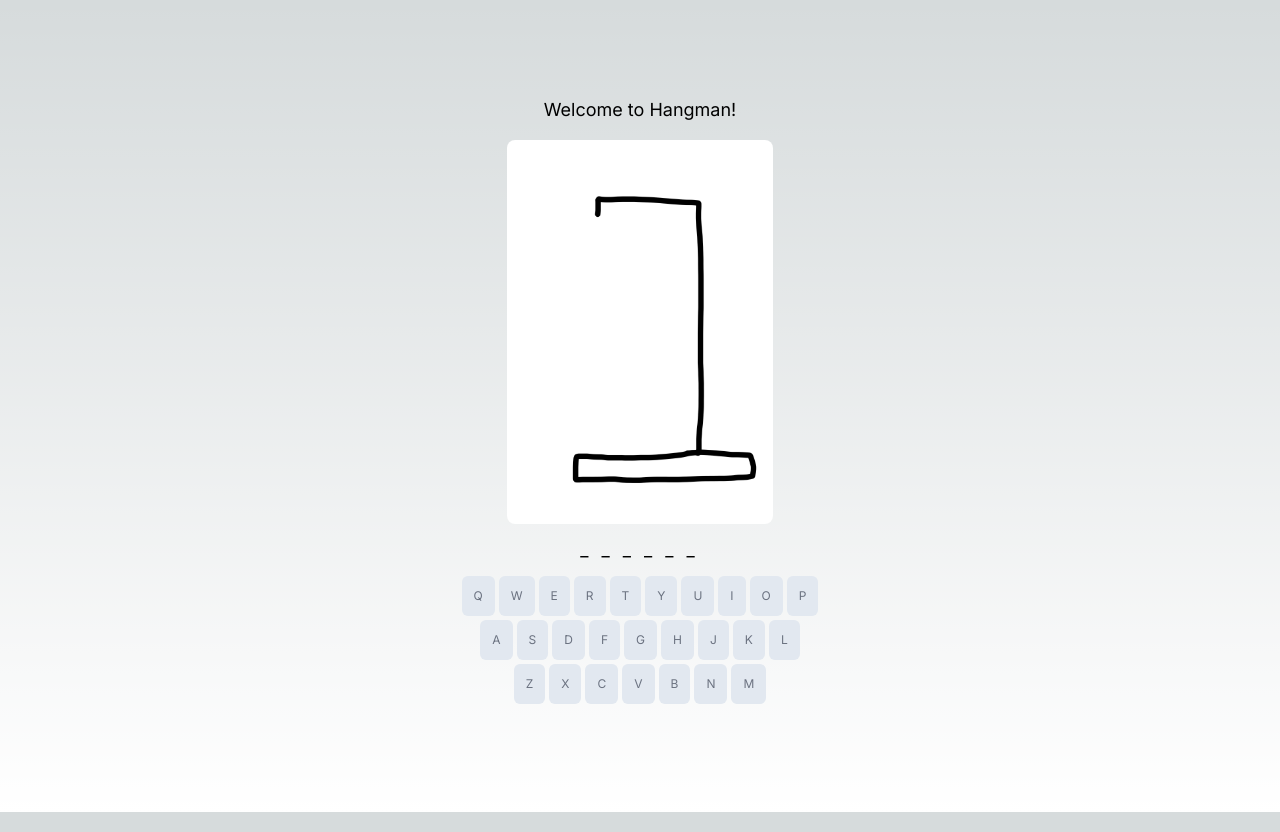
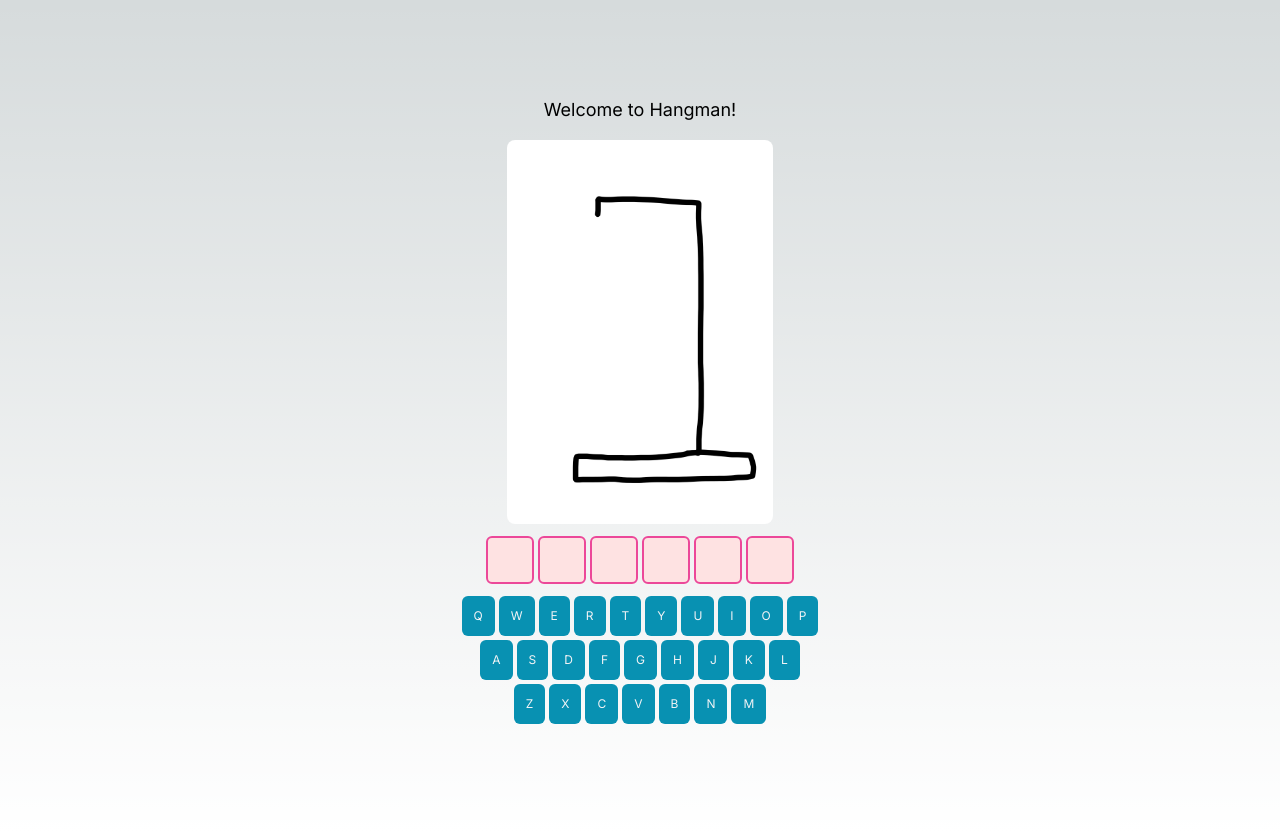
Before and after one commit to DevSaadia/hangman-nextjs, a Next.js app: page / in a window 1280 px wide. Built offline with nearby package versions, Linux system fonts and the light colour scheme.

Commit message:
ui changes

```diff
--- /dev/null
+++ b/app/components/LetterHolder.tsx
@@ -0,0 +1,16 @@
+import React from 'react'
+interface LetterHolderProps {
+    letter: string;
+}
+const LetterHolder: React.FC<LetterHolderProps> = ({ letter }) => {
+    return (
+        <div className='flex justify-center items-center w-12 h-12 rounded-md bg-red-100 border-2 border-pink-500'>
+            <p className=''>
+                {letter}
+
+            </p>
+        </div>
+    )
+}
+
+export default LetterHolder
--- a/app/components/QWERTY.tsx
+++ b/app/components/QWERTY.tsx
@@ -4,6 +4,8 @@ interface QWERTYProps {
     guess: string;
     onGuessChange: (guess: string) => void;
 }
+//TODO: Add a prop to disable the keyboard when misses are maxed out
+//TODO: Add a prop so keys only appear red if their value is part of the gueessed letters
 
 const QWERTY: React.FC<QWERTYProps> = ({ guess, onGuessChange }) => {
     const letters = ['QWERTYUIOP', 'ASDFGHJKL', 'ZXCVBNM'];
@@ -26,7 +28,7 @@ const QWERTY: React.FC<QWERTYProps> = ({ guess, onGuessChange }) => {
                                 handleClick(letter);
                                 handleButtonPress(e);
                             }}
-                            className=' rounded-md bg-slate-200 text-gray-500 text-xs p-3 disabled:bg-red-400'
+                            className=' rounded-md bg-cyan-600 text-gray-100 text-xs p-3 disabled:bg-cyan-800'
                         >
                             {letter}
                         </button>
--- a/app/page.tsx
+++ b/app/page.tsx
@@ -2,6 +2,7 @@
 import React, { useEffect, useState } from "react";
 import Image from "next/image";
 import QWERTY from "./components/QWERTY";
+import LetterHolder from "./components/LetterHolder";
 
 export default function Home() {
   const chosenWord = 'HAWAII';
@@ -12,12 +13,13 @@ export default function Home() {
   // const [imageSource, setimageSource] = useState(`/images/hangman${misses}.png`)
   const [winStatus, setwinStatus] = useState(false);
   const [gameOver, setgameOver] = useState(false);
+  const [loseStatus, setloseStatus] = useState(false);
 
-  const [chosenwordArray, setChosenwordArray] = useState<string[]>(new Array(chosenWord.length).fill('_'));
+  const [chosenwordArray, setChosenwordArray] = useState<string[]>(new Array(chosenWord.length).fill(''));
 
   //this is to make sure whenever the array has all the correct letters, win is shown immediately
   useEffect(() => {
-    if (!chosenwordArray.includes('_')) {
+    if (!chosenwordArray.includes('')) {
       console.log("win");
       setwinStatus(true);
       setgameOver(true);
@@ -58,12 +60,13 @@ export default function Home() {
       console.log("maxmisses" + maxMisses);
       console.log("boolean" + (misses >= maxMisses));
       setgameOver(misses >= maxMisses);
+      setloseStatus(misses >= maxMisses);
     }
     setinputValue('');
   }
 
   function resetGame() {
-    setChosenwordArray(new Array(chosenWord.length).fill('_'));
+    setChosenwordArray(new Array(chosenWord.length).fill(''));
     setwinStatus(false);
     setgameOver(false);
     setMisses(0);
@@ -81,6 +84,7 @@ export default function Home() {
 
   return (
     <main className="flex min-h-screen flex-col items-center justify-start p-24">
+
       <h1 className="text-lg mb-4">Welcome to Hangman!</h1>
       <div className="w-76 h-96  ">
         <Image className=" object-cover w-full h-full rounded-lg" src={`/images/${misses}.jpg`} width={400} height={400} alt={""} />
@@ -88,9 +92,17 @@ export default function Home() {
       {/* <p>Number of missses: {misses}</p> */}
       {gameOver && <h3>Game over!</h3>}
       {gameOver && winStatus && <h3>You win!</h3>}
+      {loseStatus && <h3>The word was {chosenWord}.</h3>}
 
-      <div className="flex flex-row text-lg my-3 gap-2">
-        {chosenwordArray.map((letter, index) => (<p key={index}>{letter}&nbsp;</p>))}</div>
+
+
+      <div className="flex flex-row text-lg my-3 gap-1">
+        {chosenwordArray.map((letter, index) => (
+          <LetterHolder key={index} letter={letter} />
+
+        ))
+        }
+      </div>
 
       <QWERTY guess={inputValue} onGuessChange={checkGuess} />
       {/* <div id="guessed-container" className="border border-black p-4">
```
